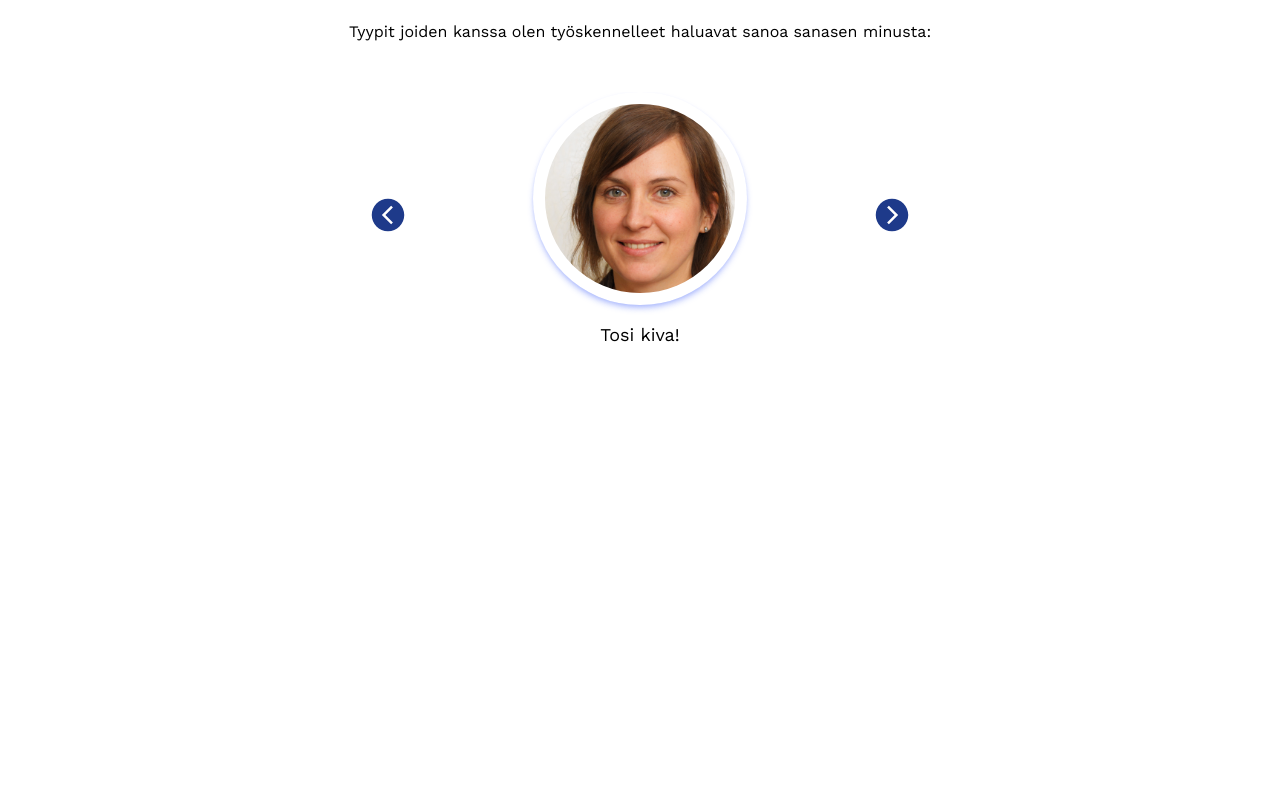
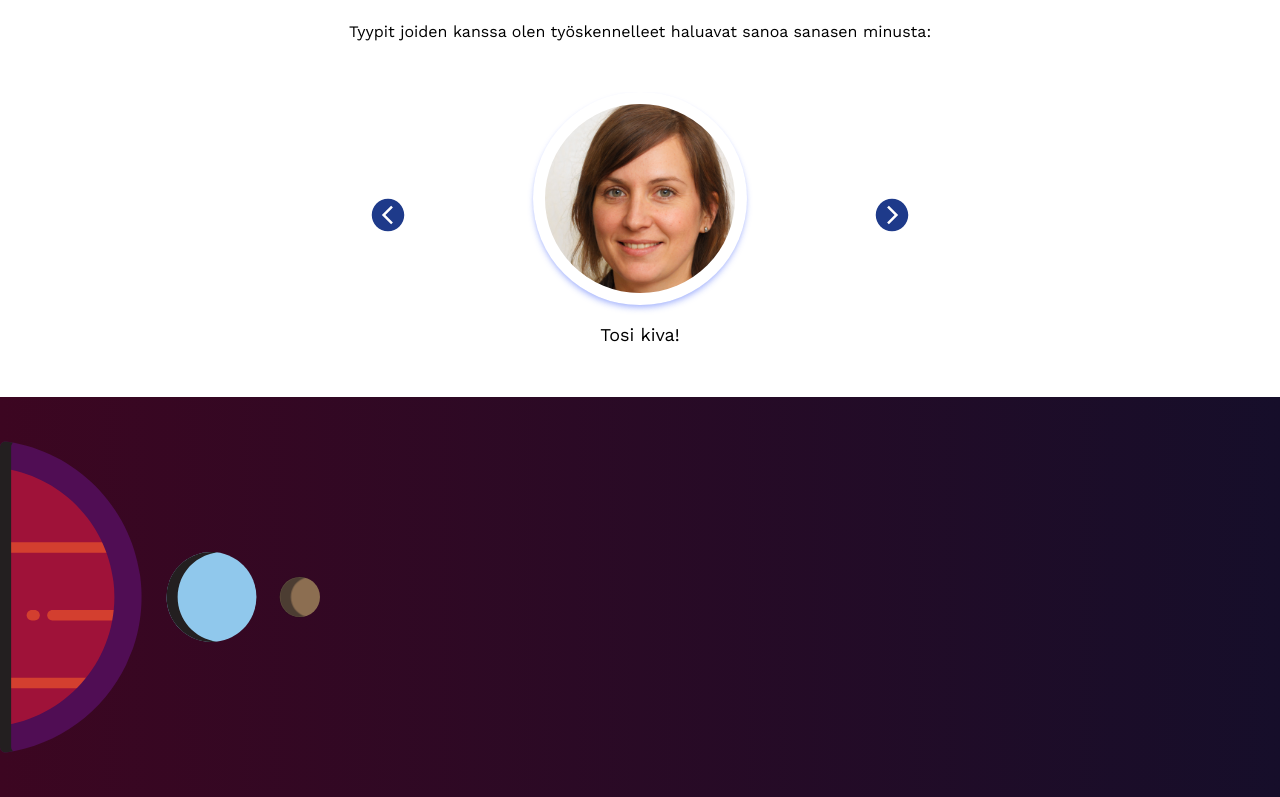
Before and after one commit to MilicaKrivokapic/Portfolio2022, a Next.js app: page / in a window 1280 px wide. Shown: the part 4754-5551 px from the top of the page. Before the commit the page ends 5151 px from the top, so only its background shows below. Built offline with nearby package versions, Linux system fonts and the light colour scheme.

Commit message:
added footer

```diff
--- a/pages/_app.tsx
+++ b/pages/_app.tsx
@@ -1,6 +1,7 @@
 import "../styles/globals.css"
 import type { AppProps } from "next/app"
 import Head from "next/head"
+import Footer from "../components/Footer"
 
 function MyApp({ Component, pageProps }: AppProps) {
   return (
@@ -14,11 +15,12 @@
           crossOrigin="true"
         />
         <link
-          href="https://fonts.googleapis.com/css2?family=Quicksand:wght@300;400;500;600;700&family=Work+Sans:ital,wght@0,100;0,200;0,300;0,400;0,500;0,600;0,700;0,800;0,900;1,100;1,200;1,300;1,400;1,500;1,600;1,700;1,800;1,900&display=swap"
+          href="https://fonts.googleapis.com/css2?family=Parisienne&family=Quicksand:wght@300;400;500;600;700&family=Work+Sans:ital,wght@0,100;0,200;0,300;0,400;0,500;0,600;0,700;0,800;0,900;1,100;1,200;1,300;1,400;1,500;1,600;1,700;1,800;1,900&display=swap"
           rel="stylesheet"
         ></link>
       </Head>
       <Component {...pageProps} />
+      <Footer />
     </>
   )
 }
```
